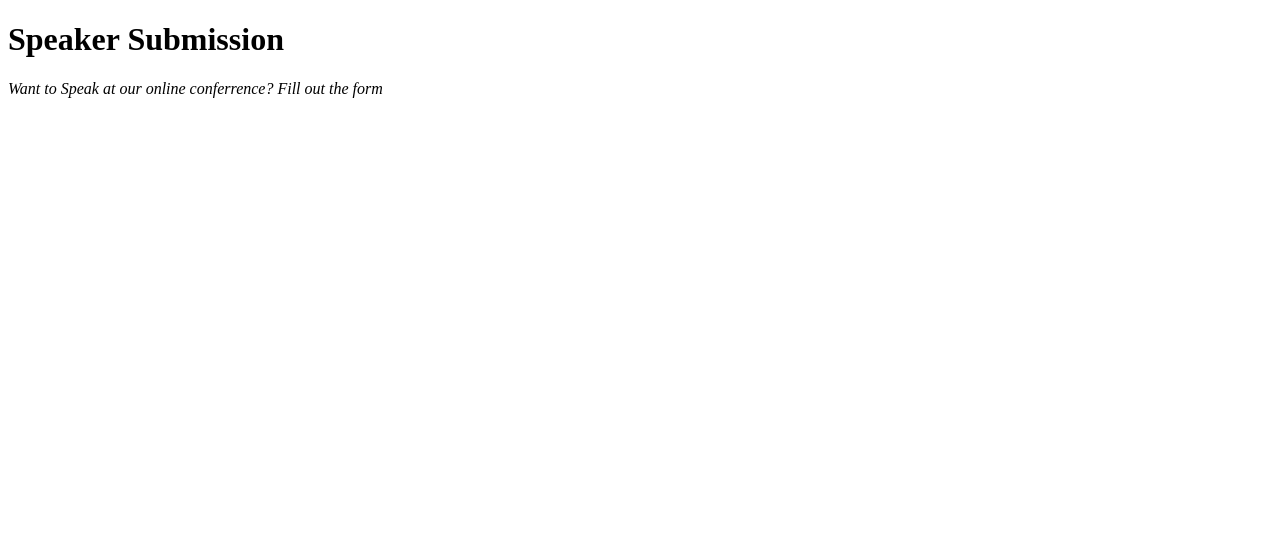
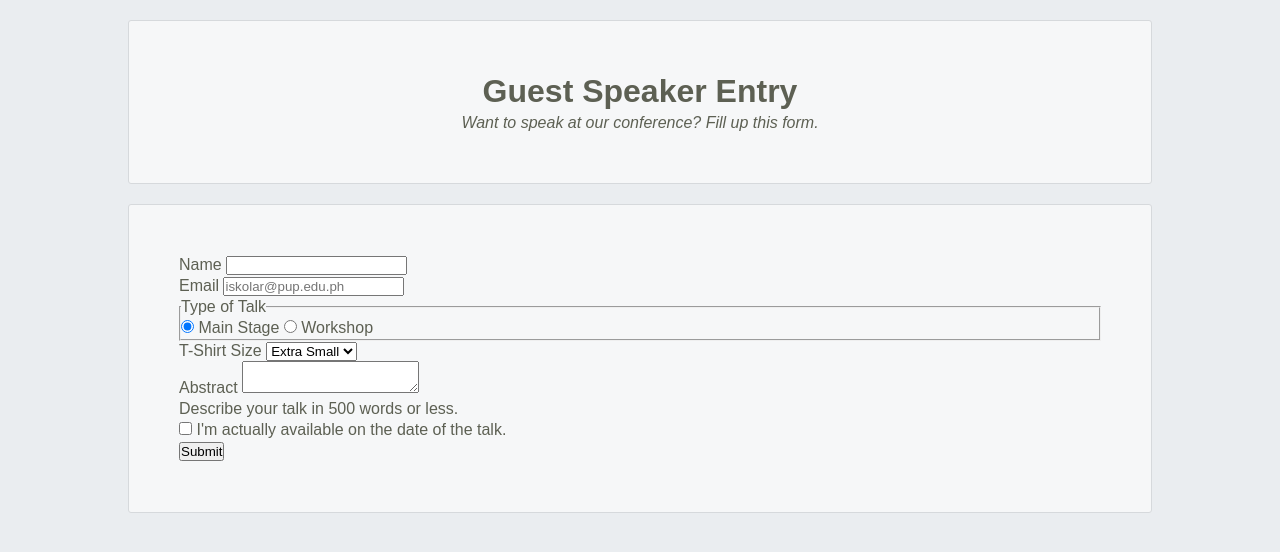
Before and after one commit to Beverly03307/HTML-Forms, a plain HTML site: page speaker-submission.html in a window 1280 px wide. Drawn offline with Linux system fonts and the light colour scheme.

Commit message:
Update speaker-submission.html

```diff
--- a/speaker-submission.html
+++ b/speaker-submission.html
@@ -1,23 +1,84 @@
-<!DOCTYPE html>
+           <!DOCTYPE html>
 <html lang="en">
 <head>
     <meta charset="UTF-8">
     <meta name="viewport" content="width=device-width, initial-scale=1.0">
-    <title>Be Our Speaker</title>
+    <title>HTML Forms</title>
+    <link rel="stylesheet" href="style.css"/>
 </head>
 <body>
-    <header>
-        <header class="speaker-form-header>">
-        <form action="" method="" class="speaker-form">
-        </form>
-        <h1>
-            Speaker Submission
-        </h1>
-        <p>
-            <em>
-                Want to Speak at our online conferrence? Fill out the form
-            </em>
-        </p>
+     <header class="speaker-form-header">
+        <h1>Guest Speaker Entry</h1>
+        <p><em>Want to speak at our conference? Fill up this form.</em></p>
     </header>
+
+    <form action="" method="get" class="speaker-form">
+        <div class="form-row">
+            <label for="full-name">Name</label>
+            <input id="full-name" name="full-name" type="text"/>
+        </div>
+
+        <div class="form-row">
+            <label for="email">Email</label>
+            <input id="email"
+                    name="email"
+                    type="email"
+                    placeholder="iskolar@pup.edu.ph"
+            />
+        </div>
+
+        <div>
+            <fieldset class="legacy-form-row">
+                <legend>Type of Talk</legend>
+                    <input id="talk-type 1"
+                    name="talk-type"
+                    type="radio"
+                    value="main-stage"
+                    checked
+                    />
+                    <label for="talk-type-1" class="radio-label">
+                    Main Stage</label>
+
+                    <input id="talk-type 2"
+                    name="talk-type"
+                    type="radio"
+                    value="workshop"
+                    />
+                    <label for="talk-type-2" class="radio-label">
+                    Workshop</label>
+            </fieldset>
+        </div>
+
+        <div class="form-row">
+            <label for="t-shirt">T-Shirt Size</label>
+            <select id="t-shirt" name="t-shirt">
+                <option value="xs">Extra Small</option>
+                <option value="s">Small</option>
+                <option value="m">Medium</option>
+                <option value="l">Large</option>
+            </select>
+        </div>
+
+        <div class="form-row">
+            <label for="abstract">Abstract</label>
+            <textarea id="abstract" name="abstract"></textarea>
+            <div class="instructions">Describe your talk in 500 words or less.</div>
+        </div>
+
+        <div class="form-row">
+            <label class="checkbox-label" for="available">
+                <input id="available"
+                        name="available"
+                        type="checkbox"
+                        value="is available"
+                />
+                <span>I'm actually available on the date of the talk.</span>
+            </label>
+        </div>
+
+        <div class="form-row">
+            <button>Submit</button>
+        </div>
+    </form>
 </body>
 </html>
```
